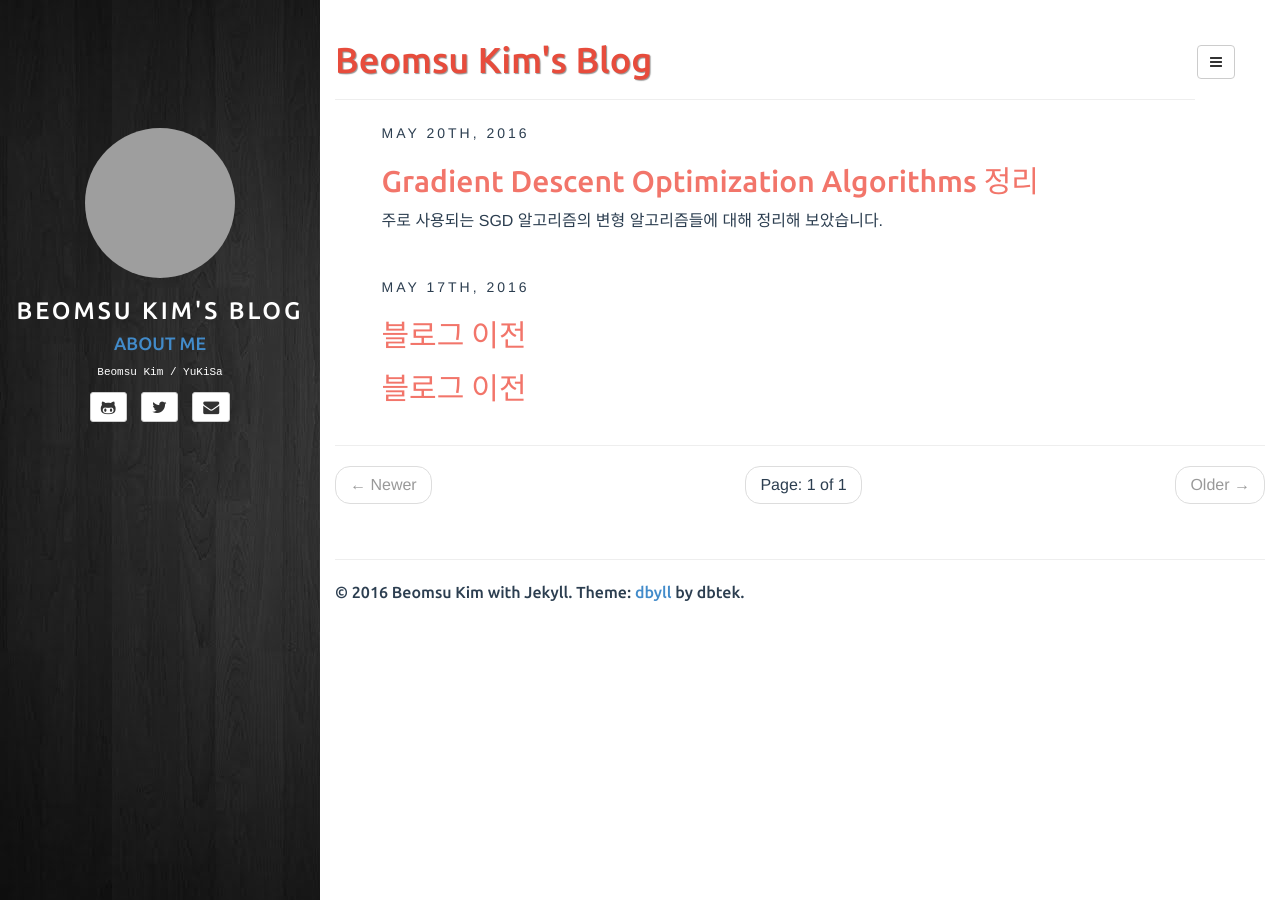
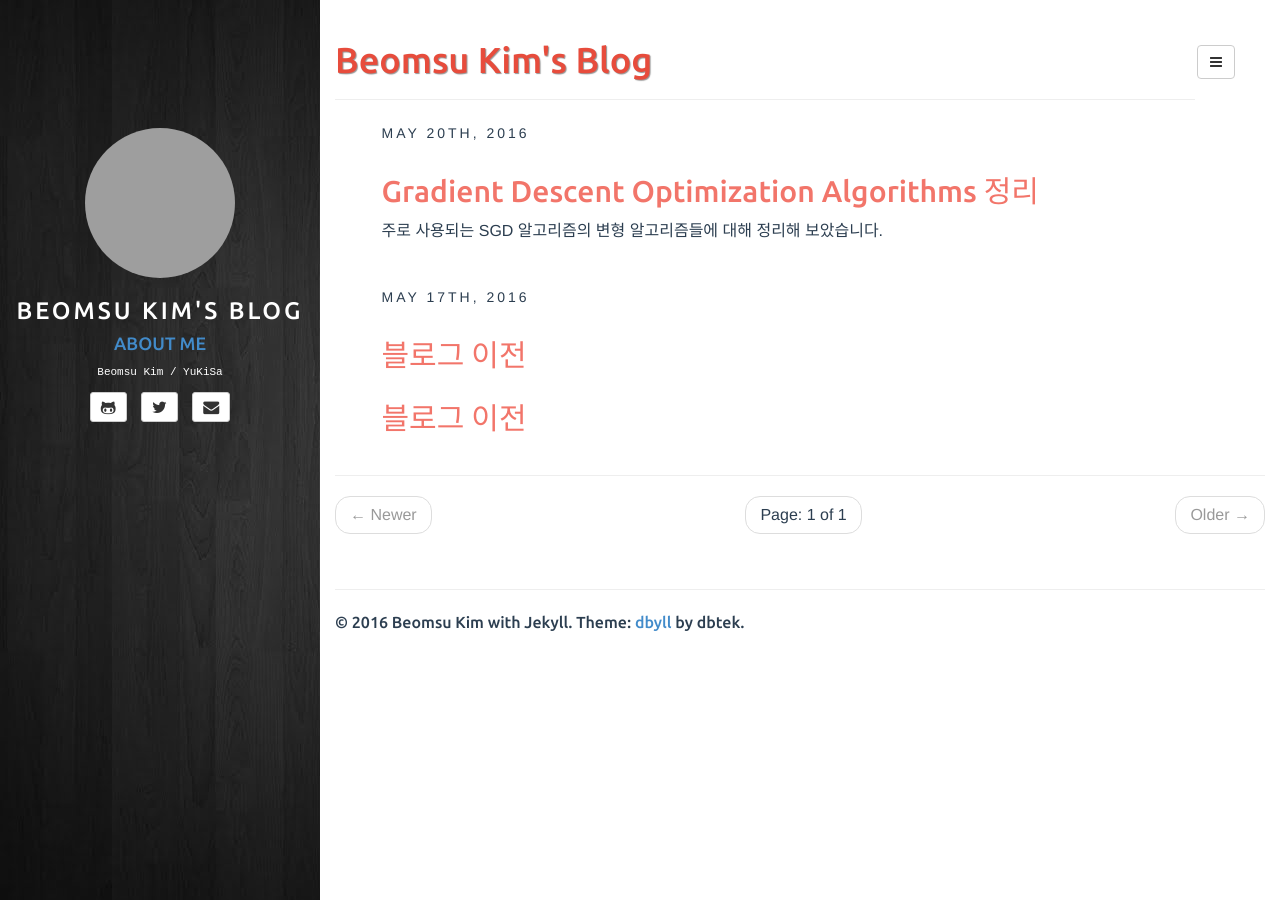
Before and after one commit to shuuki4/shuuki4.github.io, a Jekyll site: the page built from index.html, in a window 1280 px wide. Built offline with Jekyll 4.4.1, drawn with Linux system fonts in a browser that asks for light colours; the list of posts is cut into pages by our own code; grey boxes are pictures that could not be loaded.

Commit message:
Add padding-top to h2

```diff
--- a/assets/css/style.css
+++ b/assets/css/style.css
@@ -2,6 +2,10 @@
 
 body{
 	color: #2c3e50;
+}
+
+h2 {
+	padding-top : 10px;
 }
 
 .sidebar {
```
